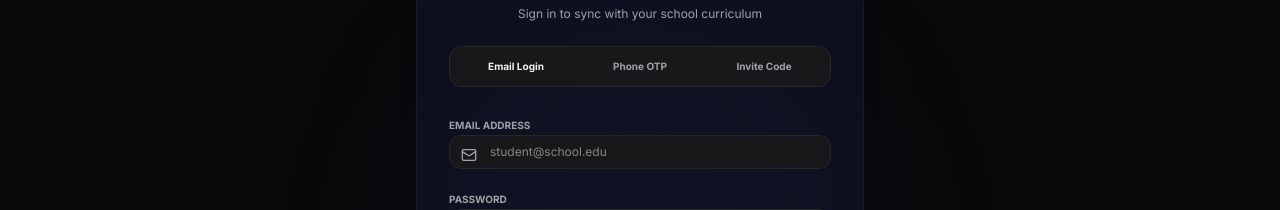
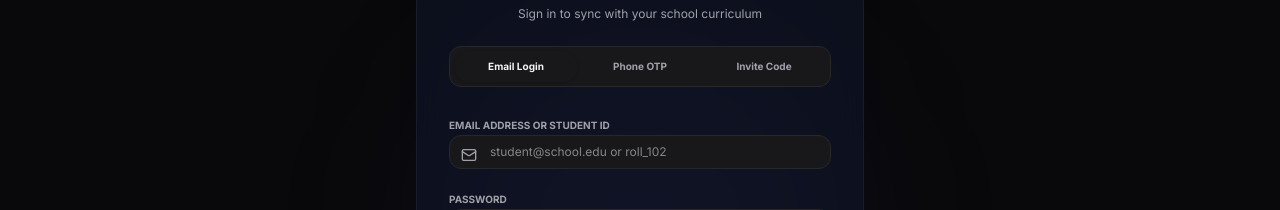
Before and after one commit to tarundutta499-tech/ai-school-partner, a Next.js app: page /auth in a window 1280 px wide. Shown: the part 249-459 px from the top of the page. Built offline with nearby package versions, Linux system fonts and the light colour scheme.

Commit message:
feat: convert email input field to accept Student ID alphanumeric usernames

```diff
--- a/src/app/auth/page.tsx
+++ b/src/app/auth/page.tsx
@@ -106,15 +106,15 @@ export default function AuthPage() {
           {authMethod === "email" && (
             <>
               <div className="space-y-1.5">
-                <label className="text-[10px] font-bold text-muted-foreground uppercase">Email Address</label>
+                <label className="text-[10px] font-bold text-muted-foreground uppercase">Email Address or Student ID</label>
                 <div className="relative">
                   <Mail className="absolute left-3 top-3 w-4 h-4 text-muted-foreground" />
                   <input
-                    type="email"
+                    type="text"
                     required
                     value={email}
                     onChange={(e) => setEmail(e.target.value)}
-                    placeholder="student@school.edu"
+                    placeholder="student@school.edu or roll_102"
                     className="w-full pl-10 pr-4 py-2 bg-muted border border-card-border rounded-xl text-xs focus:outline-none focus:border-primary"
                   />
                 </div>
```
